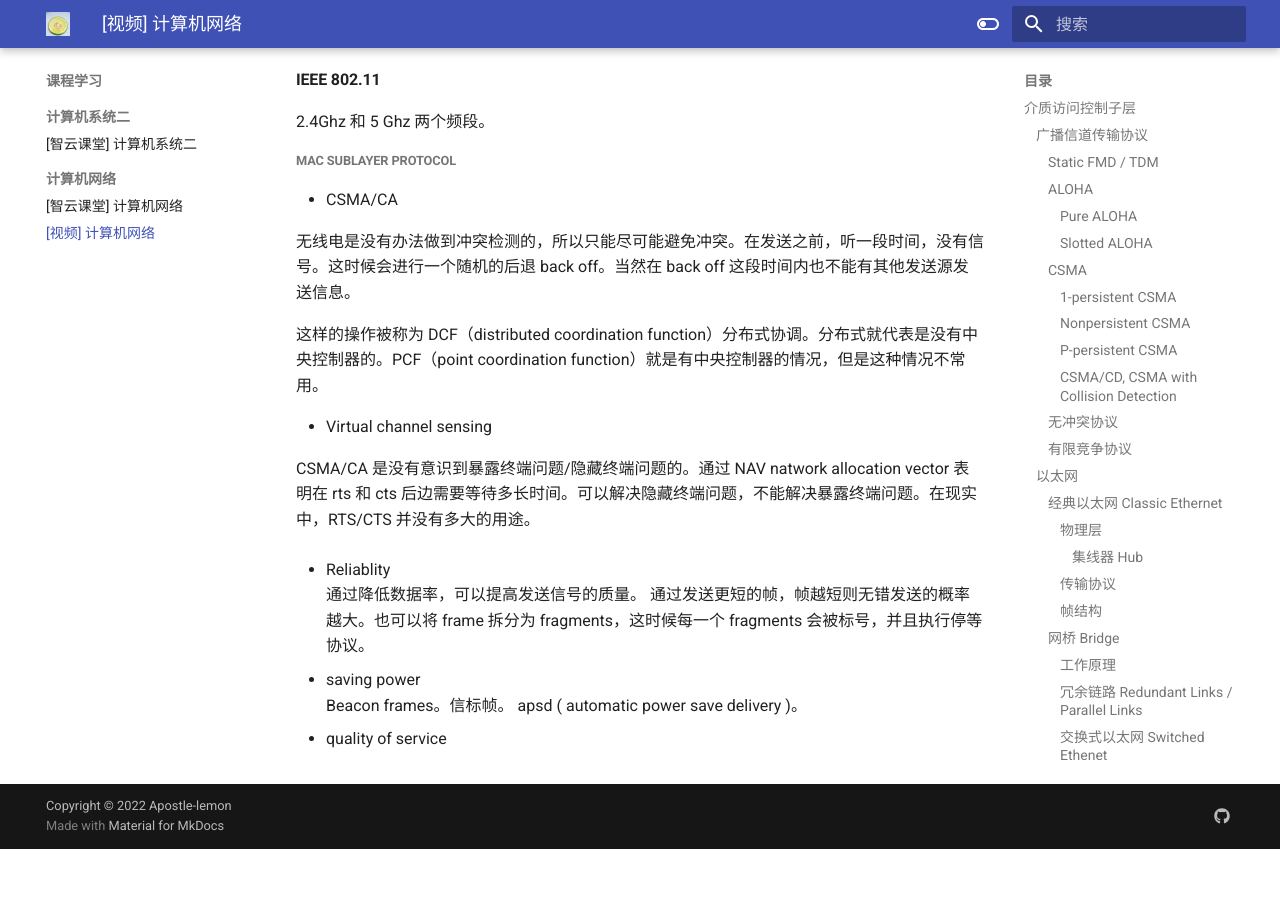
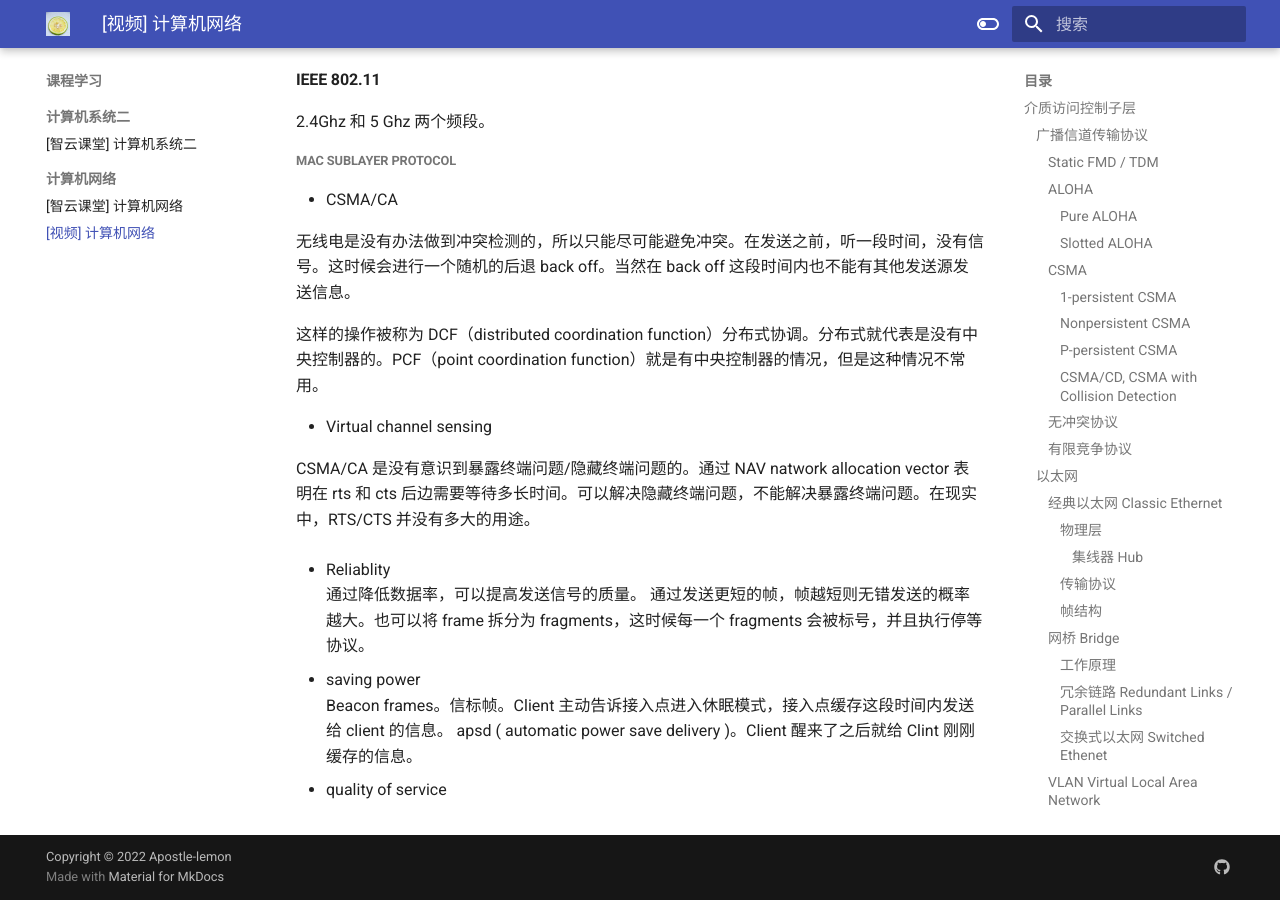
Before and after one commit to Apostle-lemon/Apostle-lemon.github.io, an MkDocs documentation site: the page built from docs/课程学习/计算机网络/【视频】计算机网络.md, in a window 1280 px wide and 900 px high, scrolled down 4102 px. Built offline with MkDocs 1.6.1 and Material for MkDocs 9.7.7, drawn with Linux system fonts in a browser that asks for light colours; before the commit the page ends 4951 px from its top, so only the background shows below that.

Commit message:
vault backup: 2022-10-28 16:33:51
Affected files:
docs/课程学习/计算机网络/【视频】计算机网络.md

```diff
--- a/docs/课程学习/计算机网络/【视频】计算机网络.md
+++ b/docs/课程学习/计算机网络/【视频】计算机网络.md
@@ -169,7 +169,7 @@ CSMA/CA 是没有意识到暴露终端问题/隐藏终端问题的。通过 NAV
 通过发送更短的帧，帧越短则无错发送的概率越大。也可以将 frame 拆分为 fragments，这时候每一个 fragments 会被标号，并且执行停等协议。
 
 - saving power
-Beacon frames。信标帧。
-apsd ( automatic power save delivery )。
+Beacon frames。信标帧。Client 主动告诉接入点进入休眠模式，接入点缓存这段时间内发送给 client 的信息。
+apsd ( automatic power save delivery )。Client 醒来了之后就给 Clint 刚刚缓存的信息。
 
 - quality of service
```
